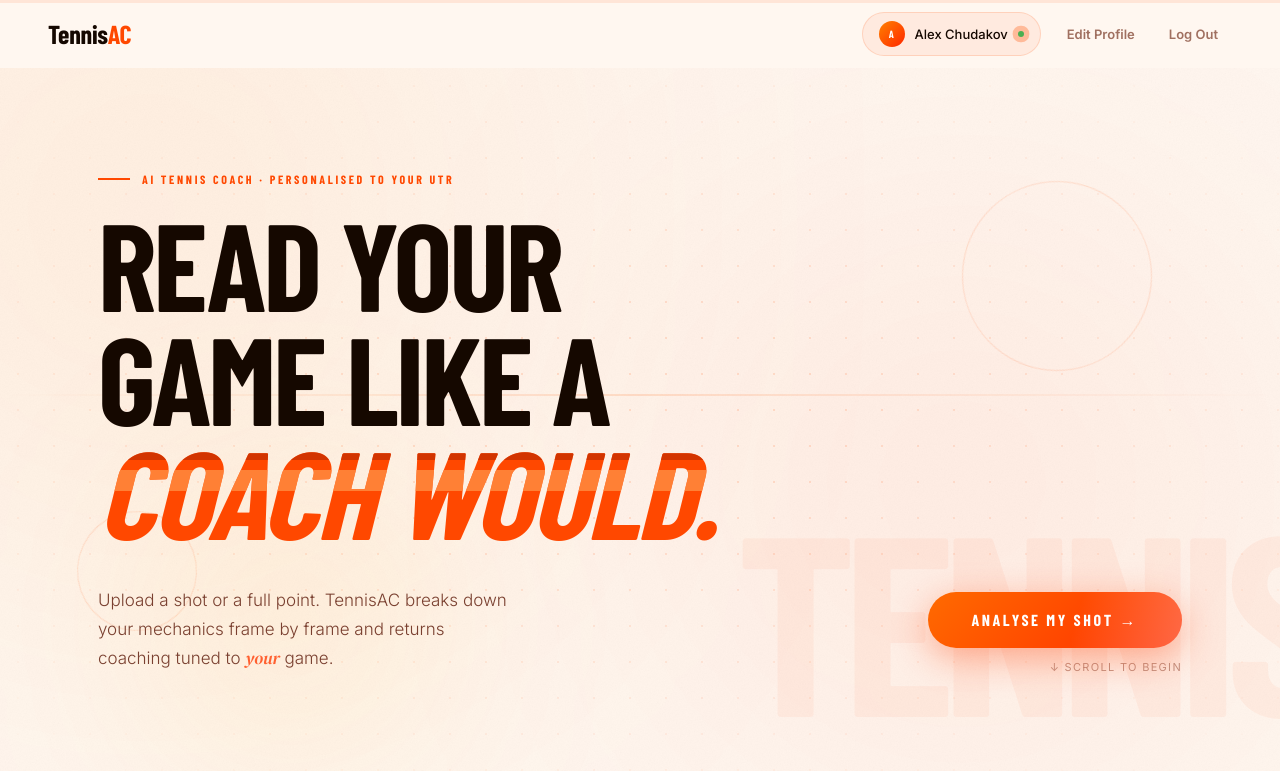
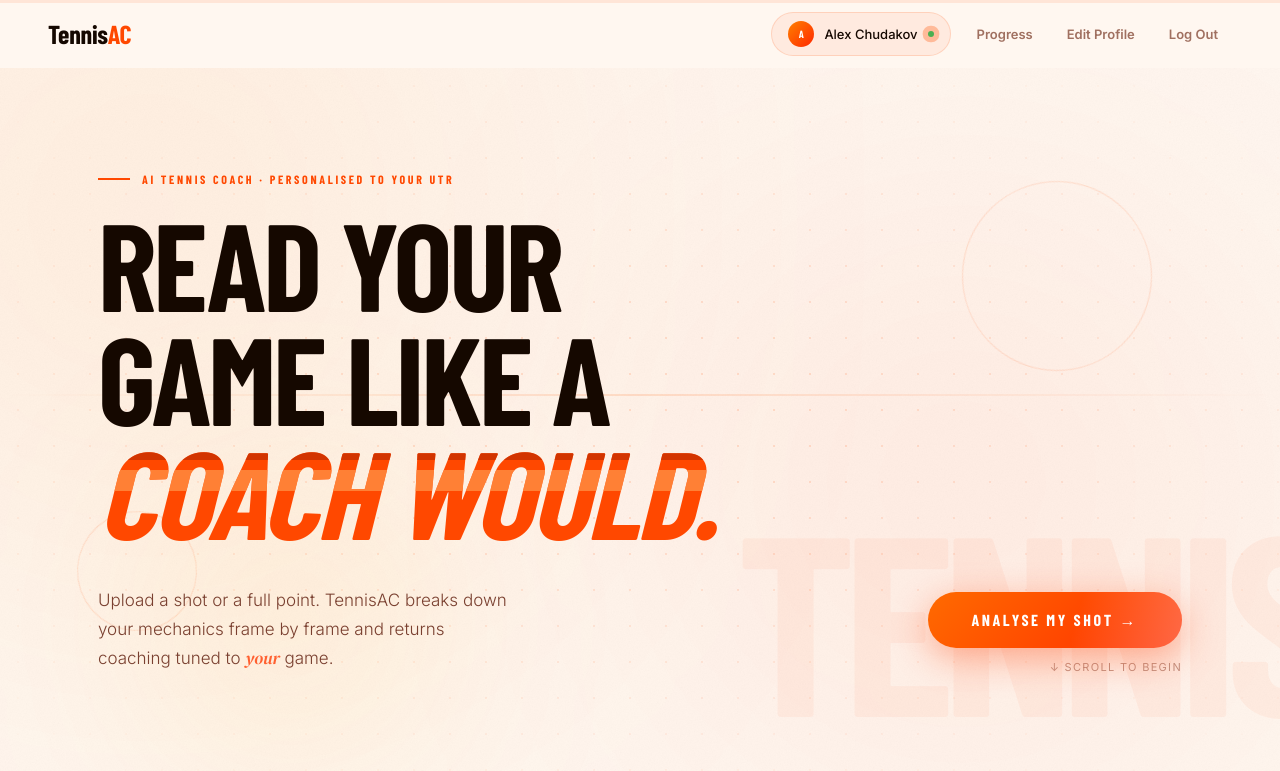
Before and after one commit to alexanderchudakov619-dotcom/tennisac2, a Flask app: page / in a window 1280 px wide. Shown: the top 771 px of the page. Run offline with Flask 3, Linux system fonts and the light colour scheme; a user stored in the database is signed in; data comes from the database, SQL or seed files in the repository; some libraries are stand-ins or nearby versions; some web fonts are replaced.

Commit message:
Add Progress link to dashboard nav
Co-Authored-By: Claude Sonnet 5 <noreply@anthropic.com>

```diff
--- a/templates/index.html
+++ b/templates/index.html
@@ -142,6 +142,7 @@
         <span class="name">{{ user.name }}</span>
         <div class="nav-dot"></div>
       </div>
+      <a href="/progress" class="nav-link">Progress</a>
       <a href="/profile/edit" class="nav-link">Edit Profile</a>
       <a href="/logout" class="nav-link">Log Out</a>
     </div>
```
